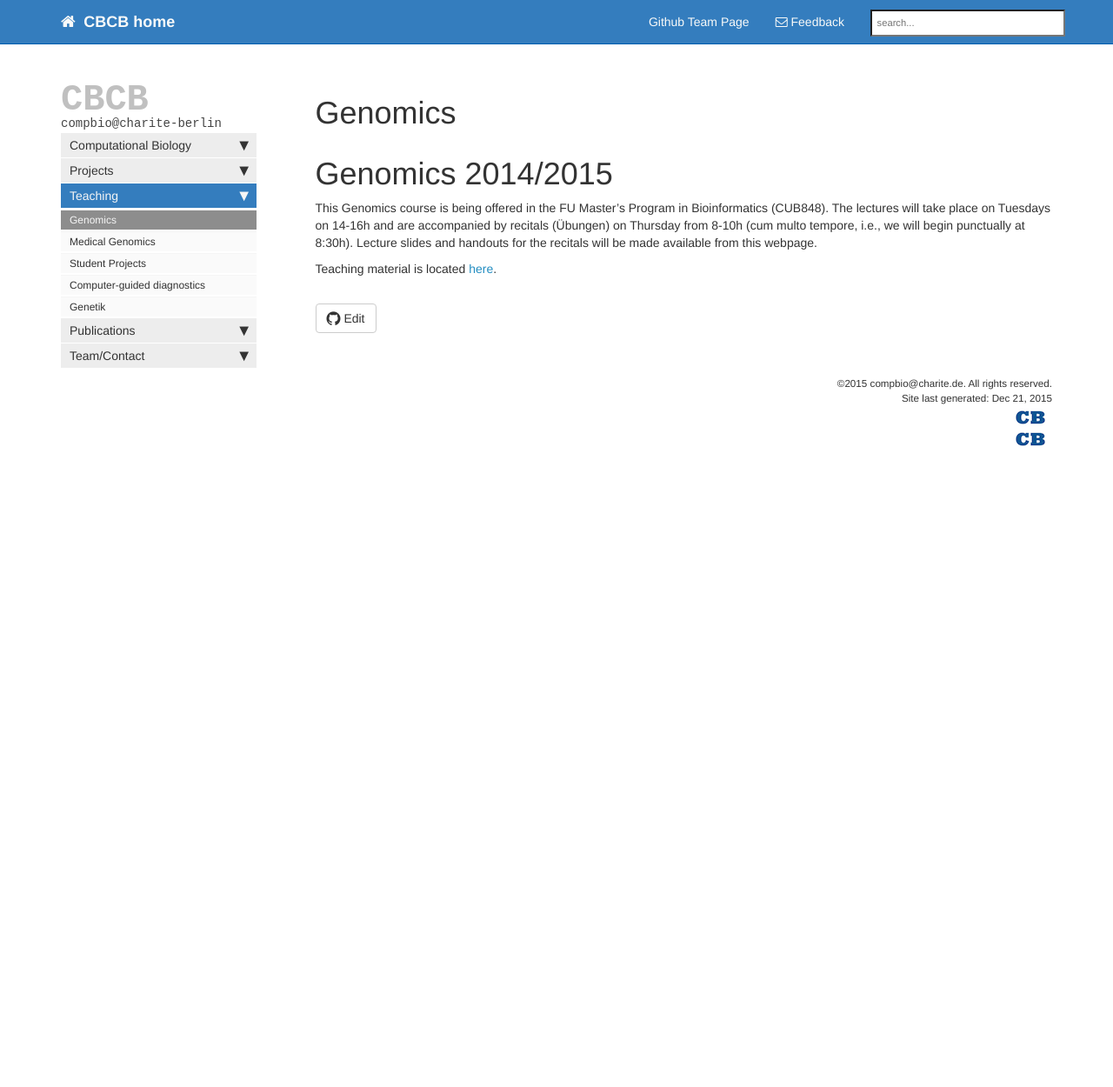
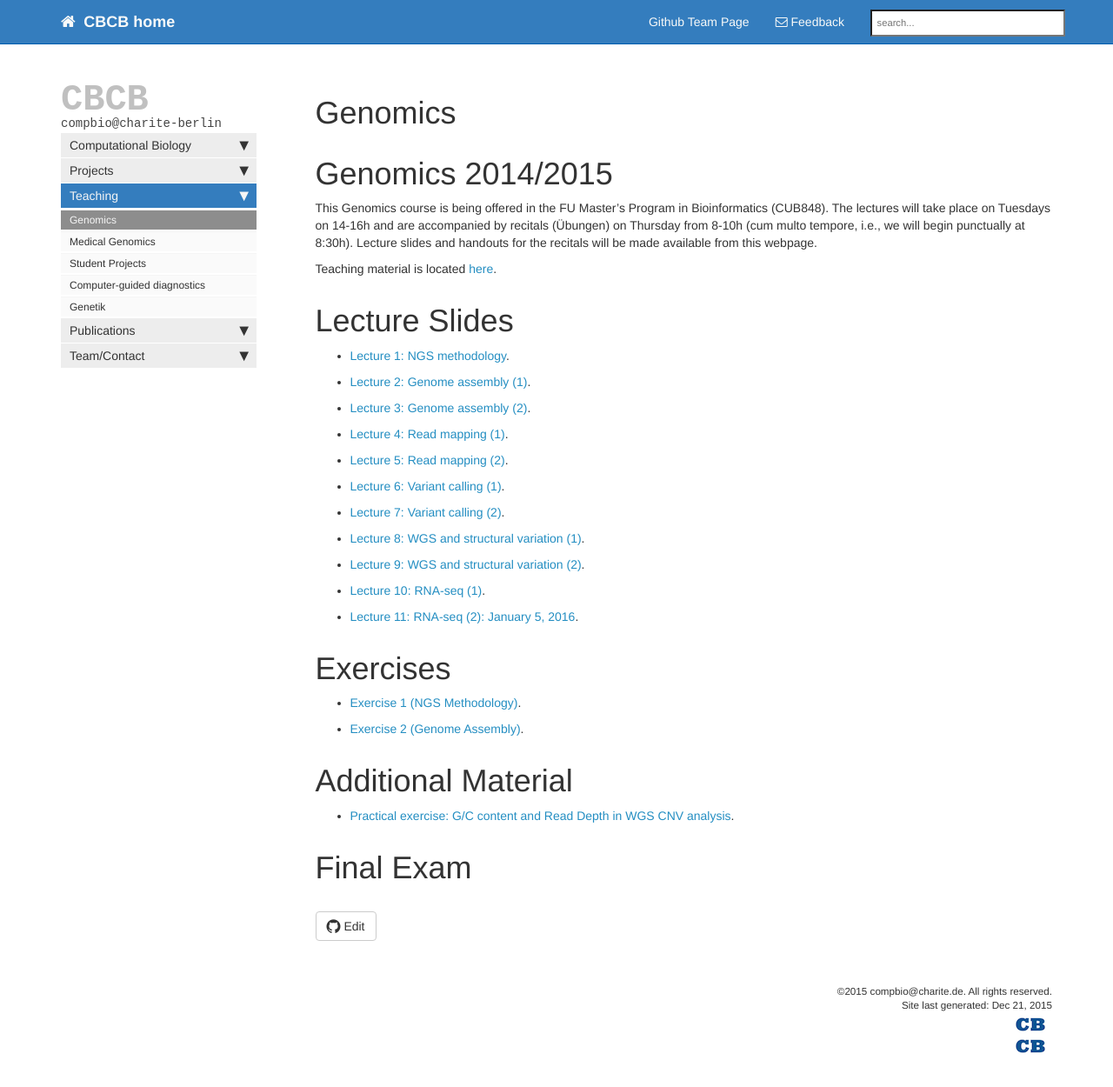
Before and after one commit to charite/charite.github.io, a Jekyll site: the page built from teaching-genomics.md, in a window 1280 px wide and 1275 px high. Shown: the top 1250 px of the window at 87% size. Built offline with Jekyll 4.4.1, drawn with Linux system fonts in a browser that asks for light colours; nearby versions of some CDN libraries; library files that are not in the unit come from our copies; Markdown is read by kramdown in place of the engine named in the settings; comment, search, counter and statistics services are not loaded.

Commit message:
Updating genomics website

```diff
--- a/teaching-genomics.md
+++ b/teaching-genomics.md
@@ -7,3 +7,28 @@ title: Genomics
 This Genomics course is being offered in the FU Master's Program in Bioinformatics (CUB848). The lectures will take place on Tuesdays on 14-16h and are accompanied by recitals (Übungen) on Thursday from 8-10h (cum multo tempore, i.e., we will begin punctually at 8:30h). Lecture slides and handouts for the recitals will be made available from this webpage.
 
 Teaching material is located [here](https://github.com/charite/charite.github.io/tree/master/media/robinson/teaching).
+
+
+#Lecture Slides
+* [Lecture 1: NGS methodology](https://github.com/charite/charite.github.io/tree/master/media/robinson/teaching/Genomics/NGS-methodology.pdf).
+* [Lecture 2: Genome assembly (1)](https://github.com/charite/charite.github.io/tree/master/media/robinson/teaching/Genomics/genome-assembly1.pdf).
+* [Lecture 3: Genome assembly (2)](https://github.com/charite/charite.github.io/tree/master/media/robinson/teaching/Genomics/genome-assembly2.pdf).
+* [Lecture 4: Read mapping (1)](https://github.com/charite/charite.github.io/tree/master/media/robinson/teaching/Genomics/readmapping1.pdf).
+* [Lecture 5: Read mapping (2)](https://github.com/charite/charite.github.io/tree/master/media/robinson/teaching/Genomics/readmapping2.pdf).
+* [Lecture 6: Variant calling (1)](https://github.com/charite/charite.github.io/tree/master/media/robinson/teaching/Genomics/varcall-2013-A.pdf).
+* [Lecture 7: Variant calling (2)](https://github.com/charite/charite.github.io/tree/master/media/robinson/teaching/Genomics/varcall-2013-B.pdf).
+* [Lecture 8: WGS and structural variation (1)](https://github.com/charite/charite.github.io/tree/master/media/robinson/teaching/Genomics/structural-variation-2014.pdf).
+* [Lecture 9: WGS and structural variation (2)](https://github.com/charite/charite.github.io/tree/master/media/robinson/teaching/Genomics/MoDIL.pdf).
+* [Lecture 10: RNA-seq (1)](https://github.com/charite/charite.github.io/tree/master/media/robinson/teaching/Genomics/rnaseq1.pdf).
+* [Lecture 11: RNA-seq (2): January 5, 2016](https://github.com/charite/charite.github.io/tree/master/media/robinson/teaching/Genomics/rnaseq2.pdf).
+
+
+#Exercises
+* [Exercise 1 (NGS Methodology)](https://github.com/charite/charite.github.io/tree/master/media/robinson/teaching/Genomics/Genomics-Exercise-1.pdf).
+* [Exercise 2 (Genome Assembly)](https://github.com/charite/charite.github.io/tree/master/media/robinson/teaching/Genomics/Genomics-Exercise-2.pdf).
+
+
+#Additional Material
+* [Practical exercise: G/C content and Read Depth in WGS CNV analysis](https://github.com/charite/charite.github.io/tree/master/media/robinson/teaching/Genomics/CNV-Exercise.pdf).
+
+#Final Exam
```
